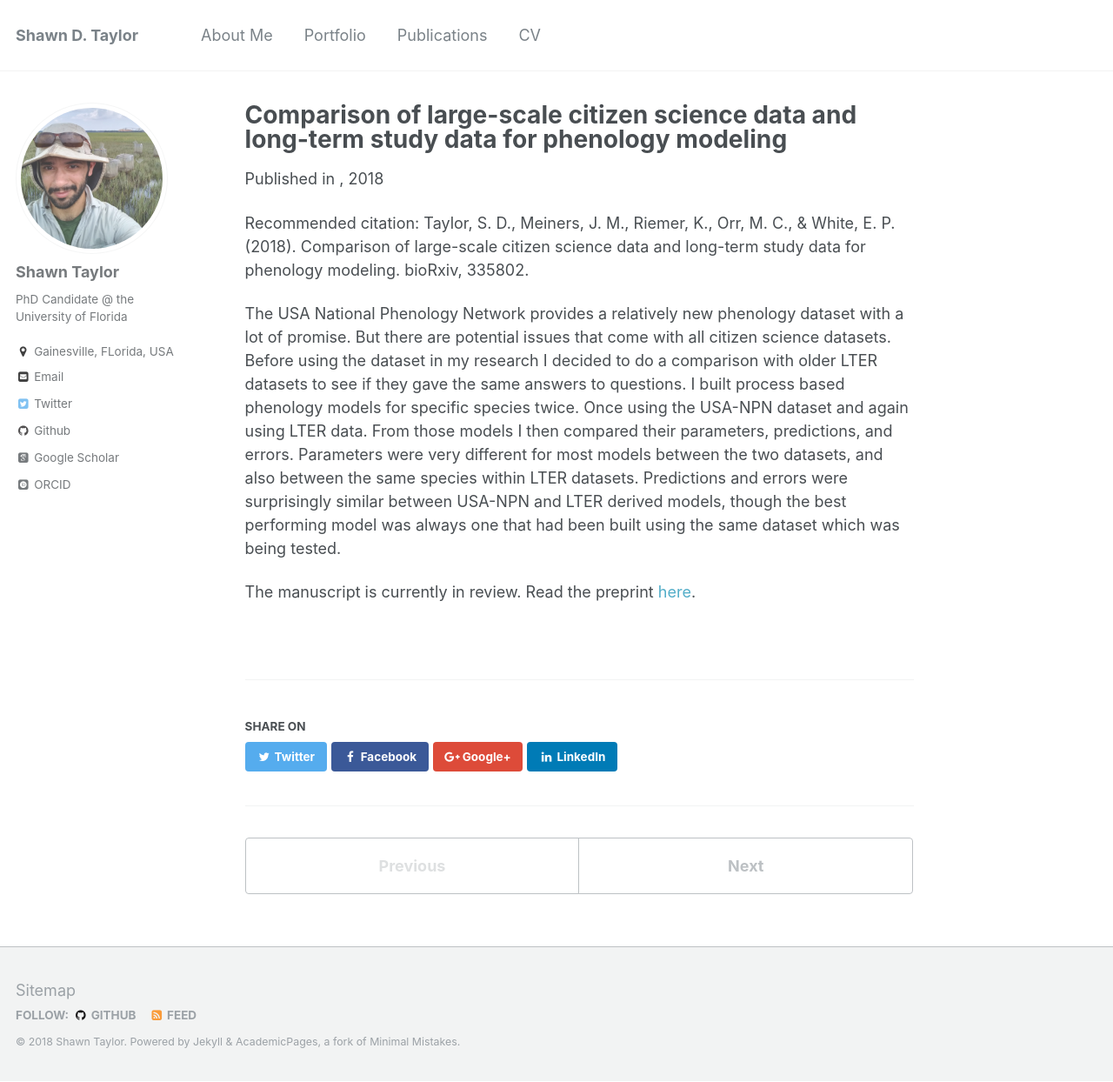
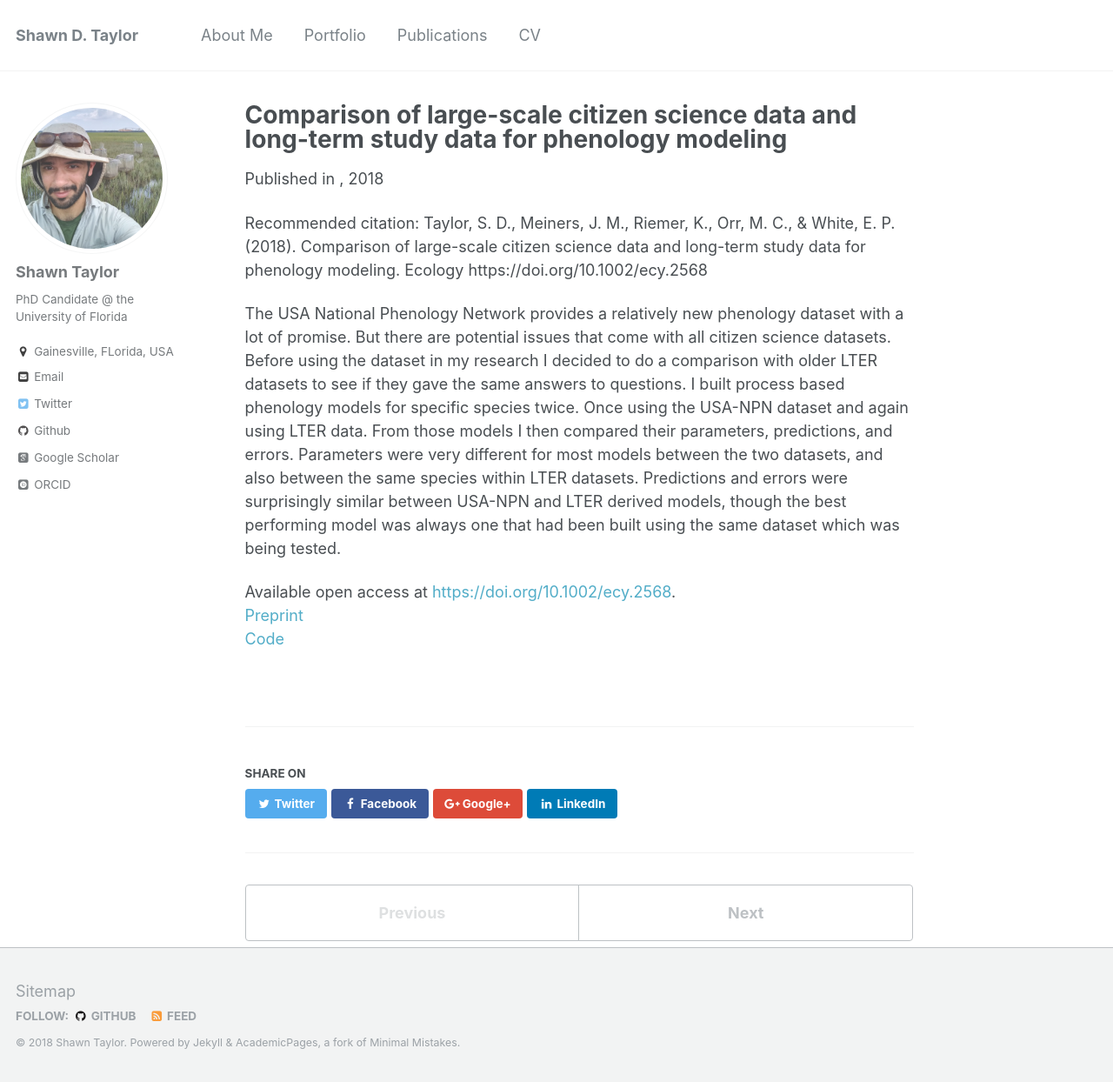
Before and after one commit to sdtaylor/sdtaylor.github.io, a Jekyll site: the page built from _publications/2018-NPN-LTER-Compare.md, in a window 1280 px wide and 1244 px high. Shown: the whole window at 87% size. Built offline with Jekyll 4.4.1, drawn with Linux system fonts in a browser that asks for light colours; some web fonts are replaced.

Commit message:
updates
-published  link for NPN-LTER
-copy over latest CV updates from https://github.com/sdtaylor/CV/commit/f5fb3e9b1cb8050ce3bd765c94ad6b879f281bdd

```diff
--- a/_publications/2018-NPN-LTER-Compare.md
+++ b/_publications/2018-NPN-LTER-Compare.md
@@ -6,8 +6,10 @@ excerpt: 'Can citizen science and long term monitoring data give the same answer
 date: 2018-09-10
 venue: ''
 paperurl: ''
-citation: 'Taylor, S. D., Meiners, J. M., Riemer, K., Orr, M. C., & White, E. P. (2018). Comparison of large-scale citizen science data and long-term study data for phenology modeling. bioRxiv, 335802.'
+citation: 'Taylor, S. D., Meiners, J. M., Riemer, K., Orr, M. C., & White, E. P. (2018). Comparison of large-scale citizen science data and long-term study data for phenology modeling. Ecology https://doi.org/10.1002/ecy.2568'
 ---
 The USA National Phenology Network provides a relatively new phenology dataset with a lot of promise. But there are potential issues that come with all citizen science datasets. Before using the dataset in my research I decided to do a comparison with older LTER datasets to see if they gave the same answers to questions. I built process based phenology models for specific species twice. Once using the USA-NPN dataset and again using LTER data. From those models I then compared their parameters, predictions, and errors. Parameters were very different for most models between the two datasets, and also between the same species within LTER datasets. Predictions and errors were surprisingly similar between USA-NPN and LTER derived models, though the best performing model was always one that had been built using the same dataset which was being tested.
 
-The manuscript is currently in review. Read the preprint [here](https://doi.org/10.1101/335802).
+Available open access at [https://doi.org/10.1002/ecy.2568](https://doi.org/10.1002/ecy.2568).
+[Preprint]( https://doi.org/10.1101/335802)
+[Code](https://github.com/sdtaylor/phenology_dataset_study)
```
